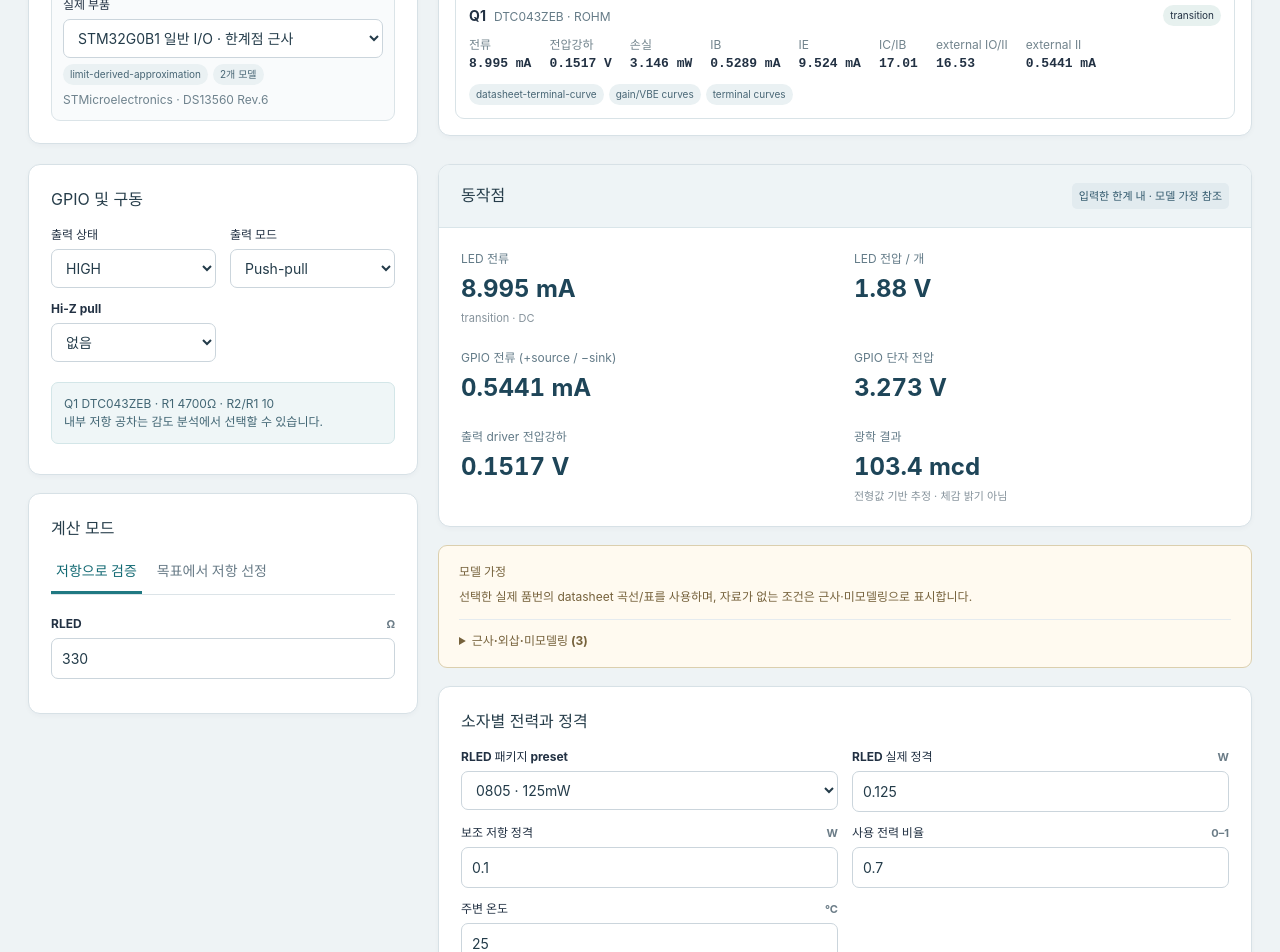
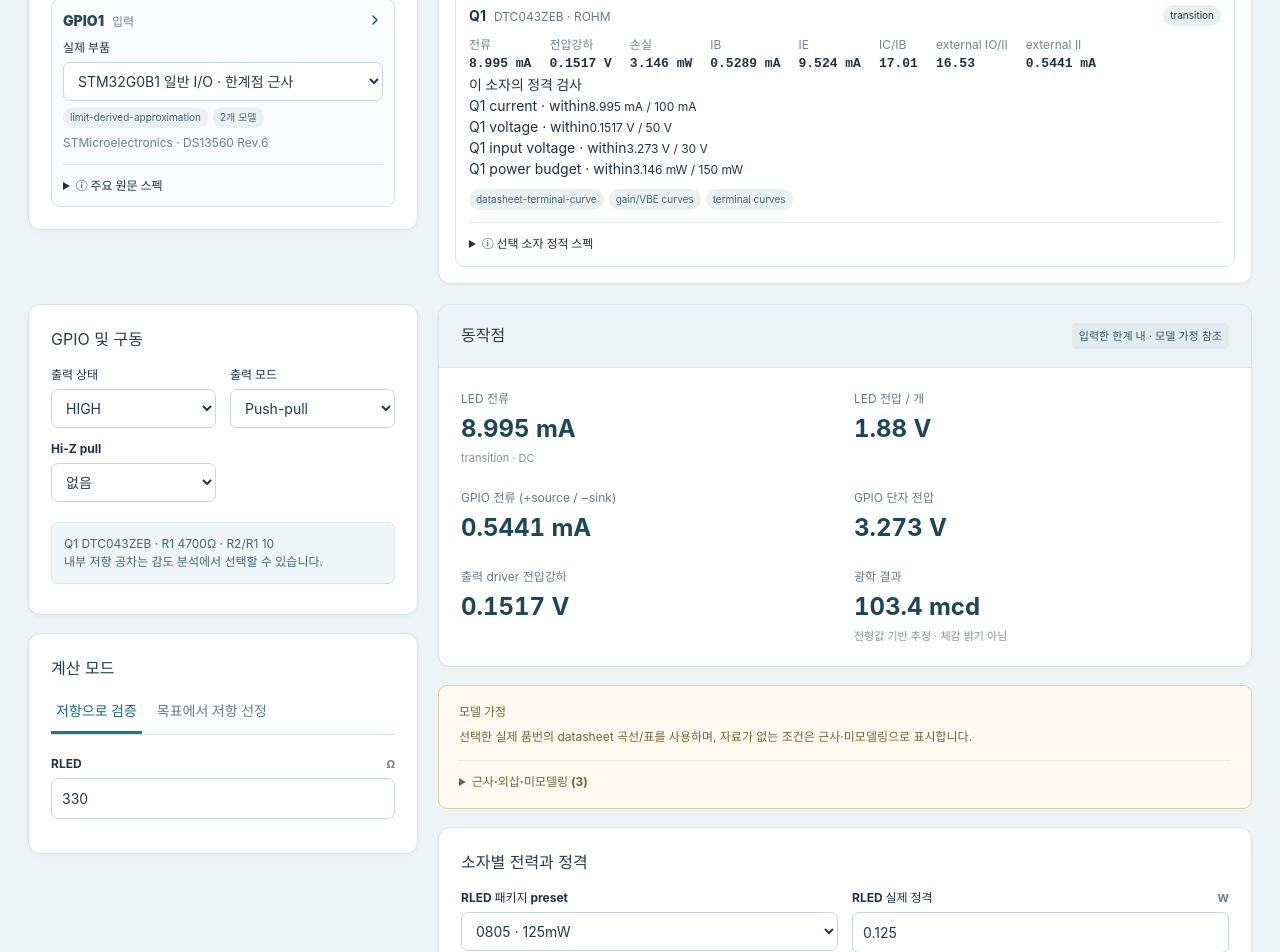
Before and after one commit to InitusNovus/led-tr-analyzer, a React (Vite) app: page / in a window 1280 px wide. Shown: the part 900-1852 px from the top of the page. Built offline with nearby package versions, Linux system fonts and the light colour scheme.

Commit message:
feat(ui): recoverable drafts, independent targets, canonical inspector (#20 #21)

```diff
--- a/src/App.jsx
+++ b/src/App.jsx
@@ -5,6 +5,9 @@ import{analyzePoint,analyzeCorners,selectResistance}from'./core/analysis.js';
 import{LEDS,SOURCES,PACKAGE_PRESETS,modelsForFamily,getDeviceModel}from'./data/catalog.js';
 import{selectedParts,partEvidence,opticalEvidence,buildInstanceViews}from'./ui/viewModel.js';
 import CircuitDiagram from'./components/CircuitDiagram.jsx';
+import DesignSummary from './components/DesignSummary.jsx';
+import QuickSpecs from './components/QuickSpecs.jsx';
+import { opticalCapability } from './core/optics.js';
 import'./index.css';
 
 const show=(v,scale=1,unit='')=>v==null||!Number.isFinite(v)?'—':(v*scale).toLocaleString('en-US',{maximumSignificantDigits:4})+(unit?' '+unit:'');
@@ -27,7 +30,14 @@ const FLAGS={
 };
 const cls=(...v)=>v.filter(Boolean).join(' ');
 function Flag({value}){return<li>{FLAGS[value]??(value.startsWith('extrapolation:')?'곡선 범위 밖 외삽: '+value.slice(14):value.replace('approximation:','명시적 근사: ').replace('not-modeled:','미모델화: '))}</li>;}
-function NumberField({name,label,value,onChange,unit='',step='any',disabled=false}){return<label className="field" htmlFor={name}><span>{label}<small>{unit}</small></span><input id={name} type="number" step={step} value={value} disabled={disabled} onChange={e=>onChange(e.target.value===''?'':Number(e.target.value))}/></label>;}
+function NumberField({name,label,value,onChange,unit='',step='any',disabled=false}){
+ const blank=value==='';
+ return <label className="field" htmlFor={name}><span>{label}<small>{unit}</small></span>
+  <input id={name} type="number" step={step} value={value} disabled={disabled} aria-invalid={blank}
+   onChange={e=>onChange(e.target.value===''?'':Number(e.target.value))}/>
+  {blank&&<small className="field-error" role="alert">값을 입력하면 이 필드가 다시 계산됩니다.</small>}
+ </label>;
+}
 function Metric({label,value,hint}){return<div className="metric"><span>{label}</span><strong>{value}</strong>{hint&&<small>{hint}</small>}</div>;}
 function PartPicker({slot,modelId,onChange,onInspect}){
  const models=modelsForFamily(slot.family),part=getDeviceModel(modelId),src=part?SOURCES[part.source]:null;
@@ -35,28 +45,59 @@ function PartPicker({slot,modelId,onChange,onInspect}){
    <label className="field compact" htmlFor={'model-'+slot.id}><span>실제 부품</span><select id={'model-'+slot.id} value={modelId} onChange={e=>onChange(slot.id,e.target.value)}>{models.map(m=><option key={m.modelId} value={m.modelId}>{m.name}</option>)}</select></label>
    <div className="part-meta"><span>{part?.modelKind??'model'}</span><span>{models.length===1?'현재 지원 모델 1개':models.length+'개 모델'}</span></div>
    {src&&<small className="source-line">{src.manufacturer} · {src.revision}</small>}
+   <QuickSpecs part={part}/>
  </div>;
 }
 function Inspector({view}){
- if(!view)return<div className="inspector empty">회로의 소자를 선택하면 상세값을 표시합니다.</div>;
- const ev=view.part?partEvidence(view.part):null;
- return<div className="inspector"><div className="inspector-title"><div><strong>{view.instanceId}</strong><span>{view.part?.name??view.label}</span></div>{view.region&&<em>{view.region}</em>}</div>
-   {view.metrics.length?<div className="inspector-metrics">{view.metrics.map((m,i)=><span key={m.label+i}><small>{m.label}</small><b>{m.display}</b></span>)}</div>:<p className="subtle">현재 동작점 수치가 없습니다.</p>}
-   {ev&&<div className="evidence-mini"><span>{ev.modelKind}</span>{ev.capabilities.map(x=><span key={x}>{x}</span>)}</div>}
+ if(!view)return<div className="inspector empty" role="status">선택한 소자에 대한 모델·결과 연결이 없습니다. 다른 소자를 대신 표시하지 않습니다.</div>;
+ return <div className="inspector" data-inspector-id={view.instanceId}>
+  <div className="inspector-title"><div><strong>{view.instanceId}</strong><span>{view.part?.name??view.label}</span></div>{view.region&&<em>{view.region}</em>}</div>
+  {view.metrics.length?<div className="inspector-metrics">{view.metrics.map((m,i)=><span key={m.label+i}><small>{m.label}</small><b>{m.display}</b></span>)}</div>:
+   <p className="subtle">이 소자의 동작점은 아직 계산되지 않았거나 현재 구조에서 수치가 없습니다. 정적 부품 정보는 유지됩니다.</p>}
+  {view.checks?.length>0&&<div className="instance-checks"><strong>이 소자의 정격 검사</strong>{view.checks.map((c,i)=><div key={c.ruleId+i}>
+     <span>{c.id} · {c.status}</span>
+     <small>{show(c.actual,c.unit==='A'||c.unit==='W'?1000:1,c.unit==='A'?'mA':c.unit==='W'?'mW':c.unit)} / {show(c.limit,c.unit==='A'||c.unit==='W'?1000:1,c.unit==='A'?'mA':c.unit==='W'?'mW':c.unit)}</small>
+   </div>)}</div>}
+  {view.evidence&&<div className="evidence-mini"><span>{view.evidence.modelKind}</span>{view.evidence.capabilities.map(x=><span key={x}>{x}</span>)}</div>}
+  {view.part&&<QuickSpecs part={view.part} heading="선택 소자 정적 스펙"/>}
+  {!view.part&&view.parentInstanceId&&<p className="subtle">내장 소자 · 상위 {view.parentInstanceId}</p>}
  </div>;
 }
 export default function App(){
- const[config,setConfig]=useState(()=>freshConfig()),[mode,setMode]=useState('verify'),[target,setTarget]=useState(10),[targetKind,setTargetKind]=useState('current');
+ const[config,setConfig]=useState(()=>freshConfig()),[mode,setMode]=useState('verify');
+ const[targetMa,setTargetMa]=useState(10),[targetMcd,setTargetMcd]=useState(60),
+  [targetKind,setTargetKind]=useState('current'),[opticalBasis,setOpticalBasis]=useState('typ'),
+  [opticalNotice,setOpticalNotice]=useState('');
  const[series,setSeries]=useState('E24+E96'),[strategy,setStrategy]=useState('closest'),[cornerSnapshot,setCornerSnapshot]=useState(null),[includeDtc,setIncludeDtc]=useState(false),[selectedInstance,setSelectedInstance]=useState('Q1');
  const t=topologyById(config.topology),led=LEDS[config.led],optical=opticalEvidence(led);
  const set=(key,value)=>{setCornerSnapshot(null);setConfig(c=>({...c,[key]:value}));};
  const setDevice=(id,value)=>{setCornerSnapshot(null);setSelectedInstance(id);setConfig(c=>({...c,deviceModels:{...(c.deviceModels??{}),[id]:value}}));};
  const changeTopology=id=>{const next=topologyById(id);setCornerSnapshot(null);setConfig(c=>transitionConfig(c,id));if(!next.supportedOperations.includes('size'))setMode('verify');setSelectedInstance(next.deviceSlots.find(s=>s.id==='Q1')?'Q1':'LED1');};
- const result=useMemo(()=>{if(mode==='verify')return analyzePoint(config);try{const sizing=selectResistance(config,targetKind==='current'?Number(target)/1000:.001,{series,strategy,targetMcd:targetKind==='mcd'?Number(target):null});return{...sizing.result,sizing};}catch(e){return{ok:false,error:{code:e.code??'calculation-error',message:e.message}};}},[config,mode,target,targetKind,series,strategy]);
- const p=result.ok?result.point:null,applied=p?.config??null,configKey=JSON.stringify(applied),corners=cornerSnapshot&&p&&cornerSnapshot.key===configKey?cornerSnapshot.result:null;
- const parts=selectedParts(config,t),views=buildInstanceViews(applied??config,p,result.ok?result.validation:null),activeSelected=views.find(v=>v.instanceId===selectedInstance)?.instanceId??(t.deviceSlots.find(s=>s.id==='Q1')?.id??'LED1'),selectedView=views.find(v=>v.instanceId===activeSelected);
- const reset=()=>{setConfig(freshConfig());setMode('verify');setTarget(10);setTargetKind('current');setSeries('E24+E96');setStrategy('closest');setIncludeDtc(false);setCornerSnapshot(null);setSelectedInstance('Q1');};
- const exportResult=()=>{if(!p)return;const modelSnapshot=selectedParts(p.config,t).map(x=>({instanceId:x.instanceId,modelId:x.modelId,source:x.part.source,sourceRevision:SOURCES[x.part.source]?.revision??null,modelKind:x.part.modelKind??x.part.kind??null}));const report={schemaVersion:2,application:'LED-TR Analyzer',scope:'datasheet-based reduced DC model, not SPICE',inputDraft:config,appliedConfiguration:p.config,modelSnapshot,result,corners,migrationNote:'schemaVersion 1 used the fixed model mapping from main fbc118a; schemaVersion 2 stores exact selected model IDs.'};const url=URL.createObjectURL(new Blob([JSON.stringify(report,null,2)],{type:'application/json'}));const a=document.createElement('a');a.href=url;a.download='led-tr-analysis-v2.json';a.click();setTimeout(()=>URL.revokeObjectURL(url),1000);};
+ const opticalCap=opticalCapability(led);
+ const result=useMemo(()=>{
+   if(mode==='verify')return analyzePoint(config);
+   try{const sizing=selectResistance(config,targetKind==='current'?targetMa/1000:.001,
+     {series,strategy,targetMcd:targetKind==='mcd'?targetMcd:null,opticalBasis});
+     return {...sizing.result,sizing};
+   }catch(e){return{ok:false,error:{code:e.code??'calculation-error',message:e.message}};}
+ },[config,mode,targetMa,targetMcd,targetKind,opticalBasis,series,strategy]);
+ const p=result.ok?result.point:null,applied=p?.config??null,configKey=JSON.stringify({applied,mode,targetMa,targetMcd,targetKind,opticalBasis,series,strategy,includeDtc}),corners=cornerSnapshot&&p&&cornerSnapshot.key===configKey?cornerSnapshot.result:null;
+ const parts=selectedParts(config,t),views=buildInstanceViews(applied??config,p,result.ok?result.validation:null),activeSelected=selectedInstance,selectedView=views.find(v=>v.instanceId===selectedInstance)??null;
+ const reset=()=>{setConfig(freshConfig());setMode('verify');setTargetMa(10);setTargetMcd(60);setTargetKind('current');
+   setOpticalBasis('typ');setOpticalNotice('');setSeries('E24+E96');setStrategy('closest');setIncludeDtc(false);setCornerSnapshot(null);setSelectedInstance('Q1');};
+ const changeLed=id=>{
+   const cap=opticalCapability(LEDS[id]);set('led',id);setSelectedInstance('LED1');
+   setOpticalBasis(cap.hasRange?'min':'typ');
+   if(targetKind==='mcd'&&!cap.canInvert){
+     setTargetKind('current');
+     setOpticalNotice('선택 LED에 광도 역산 근거가 없어 전류 목표로 돌아왔습니다. 이전 mcd 입력값은 보존했습니다.');
+   }else setOpticalNotice('');
+ };
+ const changeTargetKind=kind=>{
+   if(kind==='mcd'&&!opticalCap.canInvert)return;
+   setCornerSnapshot(null);setTargetKind(kind);setOpticalNotice('');
+ };
+ const exportResult=()=>{if(!p)return;const modelSnapshot=selectedParts(p.config,t).map(x=>({instanceId:x.instanceId,modelId:x.modelId,source:x.part.source,sourceRevision:SOURCES[x.part.source]?.revision??null,modelKind:x.part.modelKind??x.part.kind??null}));const report={schemaVersion:3,application:'LED-TR Analyzer',scope:'datasheet-based reduced DC model, not SPICE',inputDraft:config,designIntent:{mode,targetMa,targetMcd,targetKind,opticalBasis,series,strategy},appliedConfiguration:p.config,modelSnapshot,result,corners,optical:p.optical,goal:result.sizing?.goal??null,migrationNote:'v3 structured optical range and independent mA/mcd goals; v2 stored exact model IDs.'};const url=URL.createObjectURL(new Blob([JSON.stringify(report,null,2)],{type:'application/json'}));const a=document.createElement('a');a.href=url;a.download='led-tr-analysis-v3.json';a.click();setTimeout(()=>URL.revokeObjectURL(url),1000);};
  const number=(name,label,unit='',step='any')=><NumberField key={name} name={name} label={label} unit={unit} step={step} value={config[name]} onChange={v=>set(name,v)}/>;
  const q1=getDeviceModel(config.deviceModels?.Q1),sizeSupported=t.supportedOperations.includes('size');
  return<>
```
